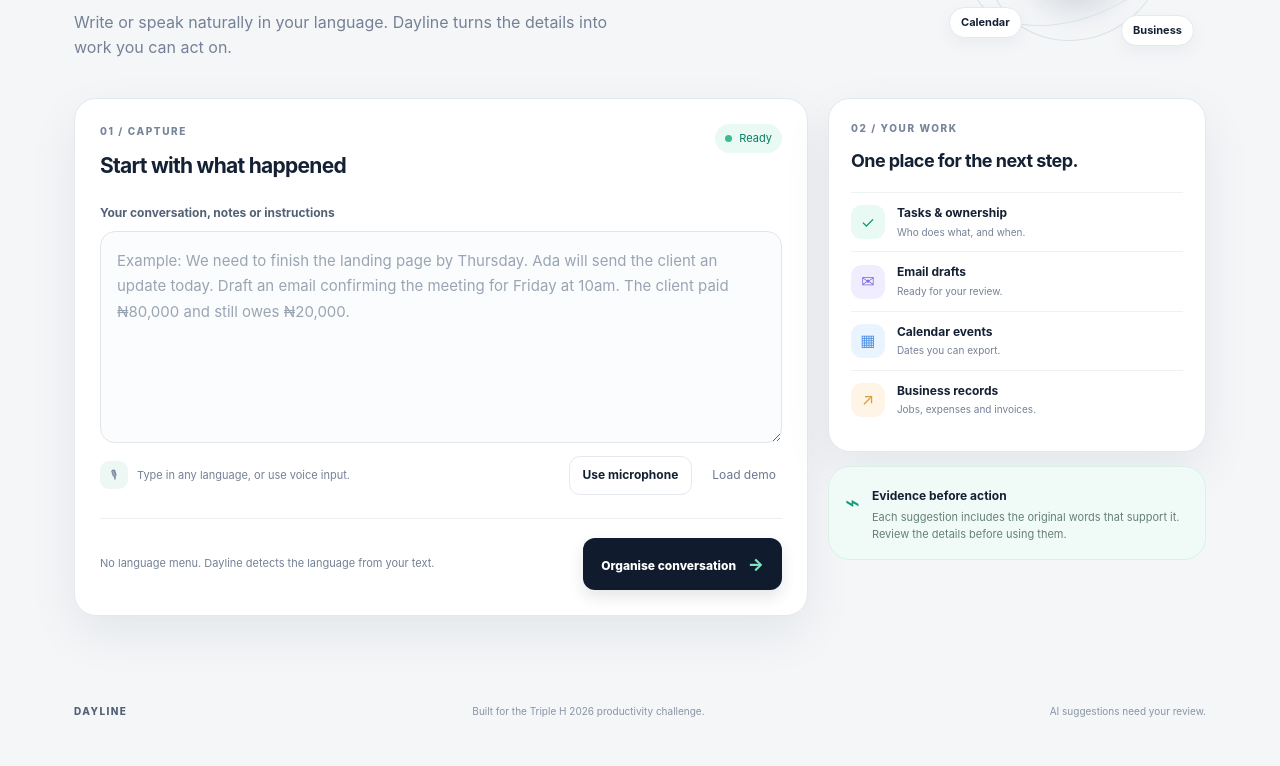
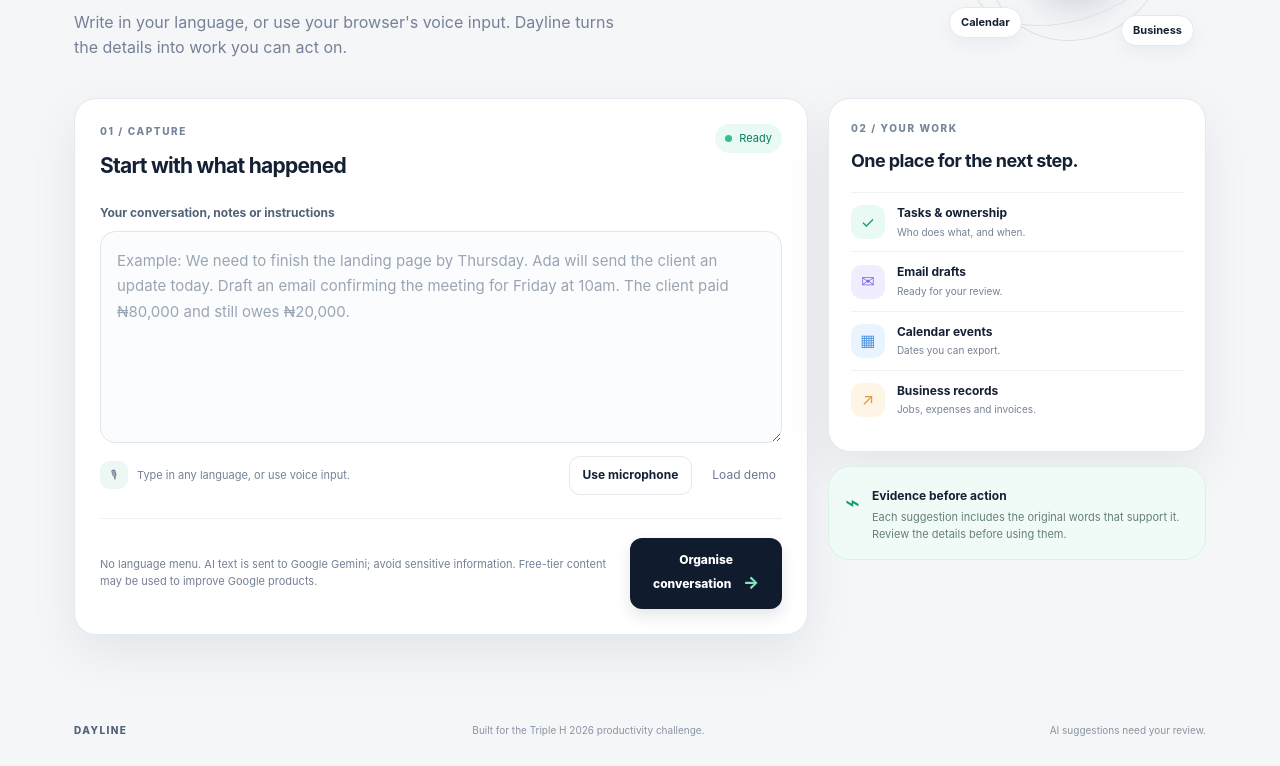
Before and after one commit to favour187/abeg, a plain HTML site: page index.html in a window 1280 px wide. Shown: the part 282-1048 px from the top of the page. Drawn offline with Linux system fonts and the light colour scheme.

Commit message:
Clarify multilingual text and AI data handling

```diff
--- a/index.html
+++ b/index.html
@@ -4,8 +4,8 @@
 <header class="topbar"><a class="brand" href="#"><span class="brand-mark">D</span><span><strong>dayline</strong><small>YOUR CONVERSATION, IN MOTION</small></span></a><div class="top-actions"><span class="privacy"><span class="dot"></span>You stay in control</span><button id="settingsBtn" class="icon-btn" type="button" aria-expanded="false" aria-controls="settings" aria-label="AI settings">⚙</button></div></header>
 <section id="settings" class="settings" hidden><strong>AI connection</strong><p>For a shared demo, set GEMINI_API_KEY as a server environment variable. Or enter your own key for this session only.</p><label class="field"><span>Gemini API key (optional; not saved)</span><input id="apiKey" type="password" placeholder="Paste a Gemini API key" autocomplete="off"></label><p class="settings-note">On Cloudflare Pages, add GEMINI_API_KEY under Settings → Environment variables. Never commit a real API key to GitHub.</p></section>
 <main class="shell">
-<section class="welcome"><div><p class="eyebrow">THE WORKSPACE THAT LISTENS</p><h1>One conversation.<br><span>Everything organised.</span></h1><p class="intro">Write or speak naturally in your language. Dayline turns the details into work you can act on.</p></div><div class="welcome-art" aria-hidden="true"><div class="orbit orbit-one"></div><div class="orbit orbit-two"></div><div class="orbit-core">✳</div><span class="orbit-tag tag-task">Tasks</span><span class="orbit-tag tag-mail">Email</span><span class="orbit-tag tag-calendar">Calendar</span><span class="orbit-tag tag-business">Business</span></div></section>
-<section class="workspace"><div class="compose panel"><div class="panel-head"><div><p class="eyebrow">01 / CAPTURE</p><h2>Start with what happened</h2></div><span class="live-label"><span class="dot"></span>Ready</span></div><label class="field" for="typedInput"><span>Your conversation, notes or instructions</span><textarea id="typedInput" rows="7" placeholder="Example: We need to finish the landing page by Thursday. Ada will send the client an update today. Draft an email confirming the meeting for Friday at 10am. The client paid ₦80,000 and still owes ₦20,000."></textarea></label><div class="capture-foot"><div class="capture-hint"><span class="mic-symbol">🎙</span><span id="micStatus">Type in any language, or use voice input.</span></div><div class="capture-actions"><button id="micBtn" class="secondary-btn" type="button">Use microphone</button><button id="demoBtn" class="text-btn" type="button">Load demo</button></div></div><div class="primary-row"><span class="microcopy">No language menu. Dayline detects the language from your text.</span><button id="typeBtn" class="primary-btn" type="button">Organise conversation <span>→</span></button></div></div>
+<section class="welcome"><div><p class="eyebrow">THE WORKSPACE THAT LISTENS</p><h1>One conversation.<br><span>Everything organised.</span></h1><p class="intro">Write in your language, or use your browser's voice input. Dayline turns the details into work you can act on.</p></div><div class="welcome-art" aria-hidden="true"><div class="orbit orbit-one"></div><div class="orbit orbit-two"></div><div class="orbit-core">✳</div><span class="orbit-tag tag-task">Tasks</span><span class="orbit-tag tag-mail">Email</span><span class="orbit-tag tag-calendar">Calendar</span><span class="orbit-tag tag-business">Business</span></div></section>
+<section class="workspace"><div class="compose panel"><div class="panel-head"><div><p class="eyebrow">01 / CAPTURE</p><h2>Start with what happened</h2></div><span class="live-label"><span class="dot"></span>Ready</span></div><label class="field" for="typedInput"><span>Your conversation, notes or instructions</span><textarea id="typedInput" rows="7" placeholder="Example: We need to finish the landing page by Thursday. Ada will send the client an update today. Draft an email confirming the meeting for Friday at 10am. The client paid ₦80,000 and still owes ₦20,000."></textarea></label><div class="capture-foot"><div class="capture-hint"><span class="mic-symbol">🎙</span><span id="micStatus">Type in any language, or use voice input.</span></div><div class="capture-actions"><button id="micBtn" class="secondary-btn" type="button">Use microphone</button><button id="demoBtn" class="text-btn" type="button">Load demo</button></div></div><div class="primary-row"><span class="microcopy">No language menu. AI text is sent to Google Gemini; avoid sensitive information. Free-tier content may be used to improve Google products.</span><button id="typeBtn" class="primary-btn" type="button">Organise conversation <span>→</span></button></div></div>
 <aside class="side-stack"><div class="panel side-card"><p class="eyebrow">02 / YOUR WORK</p><h3>One place for the next step.</h3><div class="feature-line"><span class="feature-icon mint">✓</span><span><strong>Tasks & ownership</strong><small>Who does what, and when.</small></span></div><div class="feature-line"><span class="feature-icon violet">✉</span><span><strong>Email drafts</strong><small>Ready for your review.</small></span></div><div class="feature-line"><span class="feature-icon blue">▦</span><span><strong>Calendar events</strong><small>Dates you can export.</small></span></div><div class="feature-line"><span class="feature-icon amber">↗</span><span><strong>Business records</strong><small>Jobs, expenses and invoices.</small></span></div></div><div class="panel trust-card"><span class="trust-icon">⌁</span><div><strong>Evidence before action</strong><p>Each suggestion includes the original words that support it. Review the details before using them.</p></div></div></aside></section>
 <section id="resultsPanel" class="results" hidden><div class="results-heading"><div><p class="eyebrow">03 / YOUR OUTPUT</p><h2>Here's what Dayline found</h2><p id="languageLabel" class="muted"></p></div><button id="copySummary" class="secondary-btn" type="button">Copy overview</button></div><div id="summary" class="summary-grid"></div><nav class="tabs" role="tablist" aria-label="Organised results"><button class="tab active" data-tab="tasks" role="tab" aria-selected="true">Tasks <span id="tasksCount">0</span></button><button class="tab" data-tab="emails" role="tab" aria-selected="false">Email drafts <span id="emailsCount">0</span></button><button class="tab" data-tab="events" role="tab" aria-selected="false">Calendar <span id="eventsCount">0</span></button><button class="tab" data-tab="business" role="tab" aria-selected="false">Business desk <span id="businessCount">0</span></button></nav><div id="tabContent" class="tab-content"></div></section>
 </main><footer class="footer"><span>DAYLINE</span><span>Built for the Triple H 2026 productivity challenge.</span><span>AI suggestions need your review.</span></footer><div id="toast" role="status" aria-live="polite"></div><script src="understand.js"></script><script src="data.js"></script><script src="app.js"></script></body></html>
```
